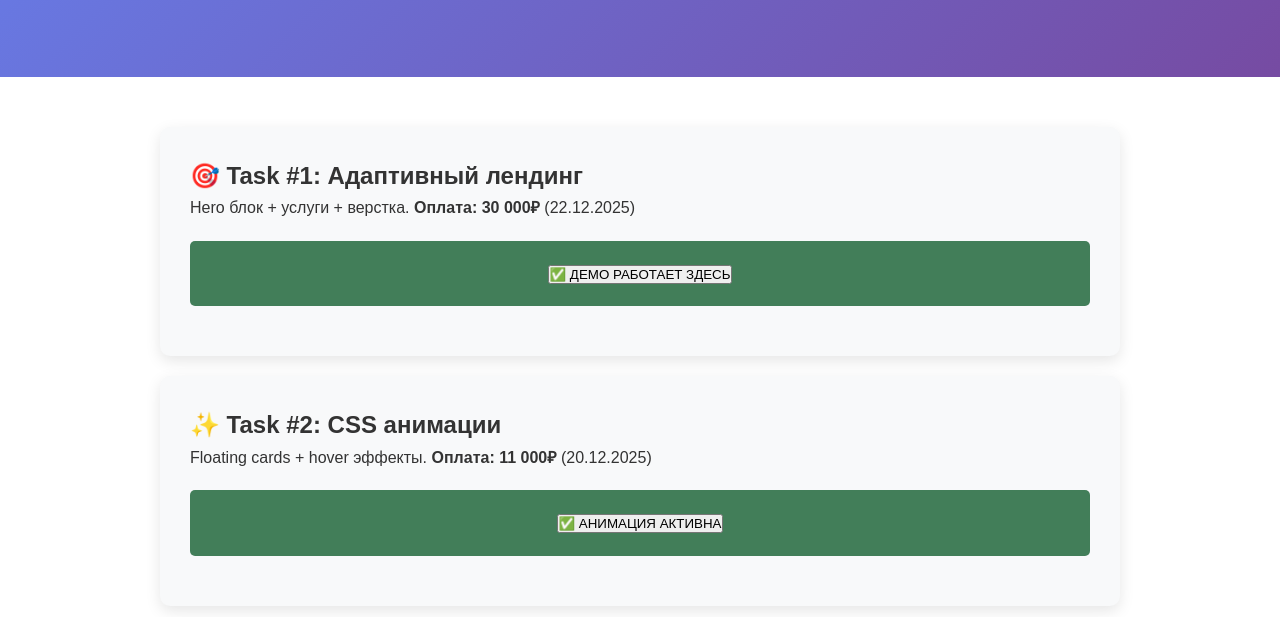
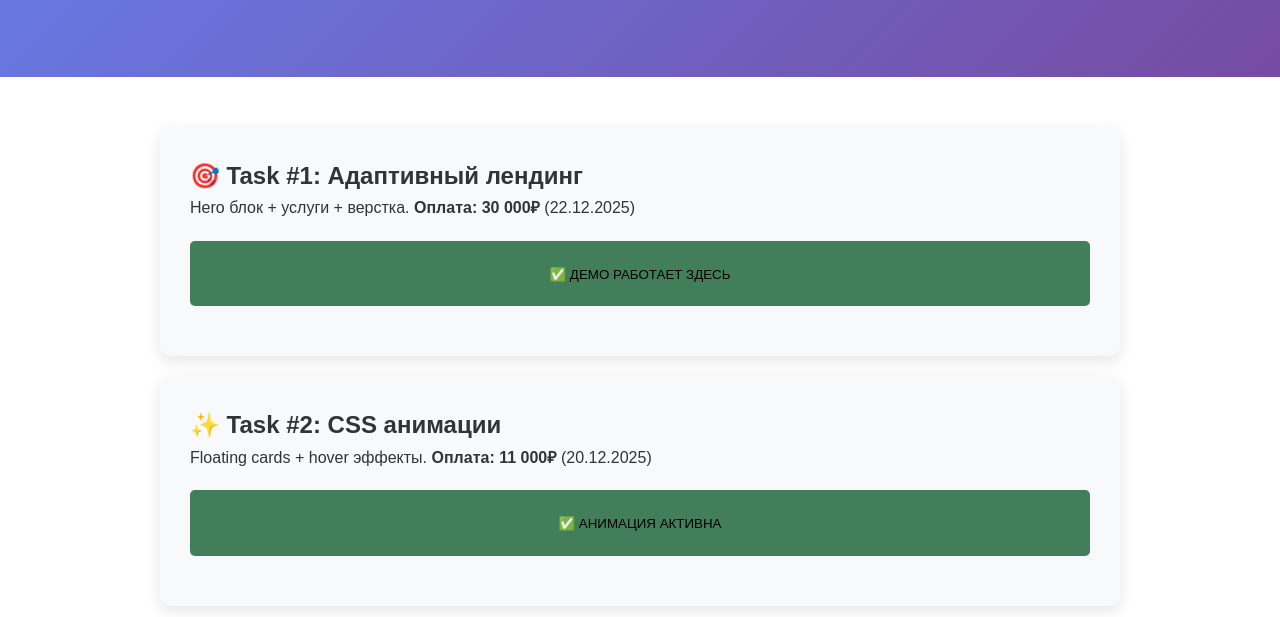
Before and after one commit to danyturb0/fronted-tasks, a plain HTML site: page index.html in a window 1280 px wide. Shown: the part 183-800 px from the top of the page. Drawn offline with Linux system fonts and the light colour scheme.

Commit message:
Update index.html

```diff
--- a/index.html
+++ b/index.html
@@ -13,8 +13,9 @@
         .project { background: #f8f9fa; margin: 20px 0; padding: 30px; border-radius: 10px; box-shadow: 0 5px 15px rgba(0,0,0,0.1); }
         .demo { background: #427e59; color: white; padding: 20px; border-radius: 5px; text-align: center; margin: 20px 0;}
 
-        .demo-button {background: none;
-                     border: none;} /* добавил, I want thats delete button's bg  */
+        button {background: none;
+                     border: none;
+               padding: 0;} /* добавил, I want thats delete button's bg  */
         @media (max-width: 768px) { .hero h1 { font-size: 2em; } }
 
         button
```
